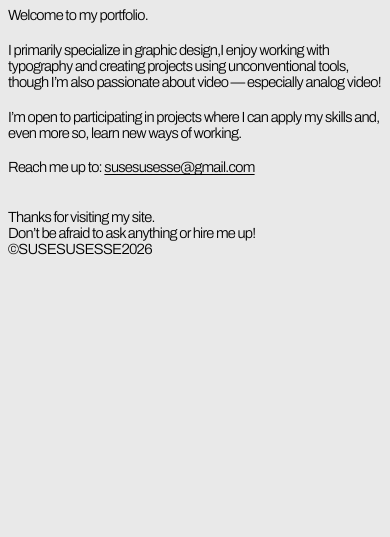
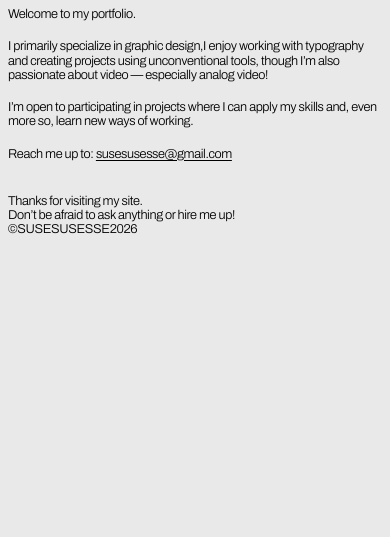
Before and after one commit to susesusesse/suse, a plain HTML site: page index.html in a window 390 px wide. Shown: the part 41-578 px from the top of the page. Drawn offline with Linux system fonts and the light colour scheme.

Commit message:
Add files via upload

```diff
--- a/style.css
+++ b/style.css
@@ -113,7 +113,7 @@ a:visited {
     height: 125vh;
     min-height: 125vh;
     padding-top: 67px;
-    margin-bottom: 20px;
+    margin-bottom: 0px;
 }
 
 .home-bio,
@@ -237,6 +237,7 @@ html {
     width: 100%;
     padding: 0 10px;
     margin-bottom: 50px;
+    margin-top: 12px;
 }
 
 .work-card {
@@ -522,9 +523,9 @@ body {
     }
 
     .text-small {
-        font-size: 1.15rem;
+        font-size: 1rem;
         line-height: 1.1;
-        letter-spacing: -0.05em;
+        letter-spacing: -0.03rem;
     }
 
     .home-bottom {
@@ -577,7 +578,7 @@ body {
     .about-content {
         grid-template-columns: 1fr;
         row-gap: 60px;
-        padding: 0 10px 30px 10px;
+        padding: 0 10px 0px 10px;
     }
 
     .about-column {
```
